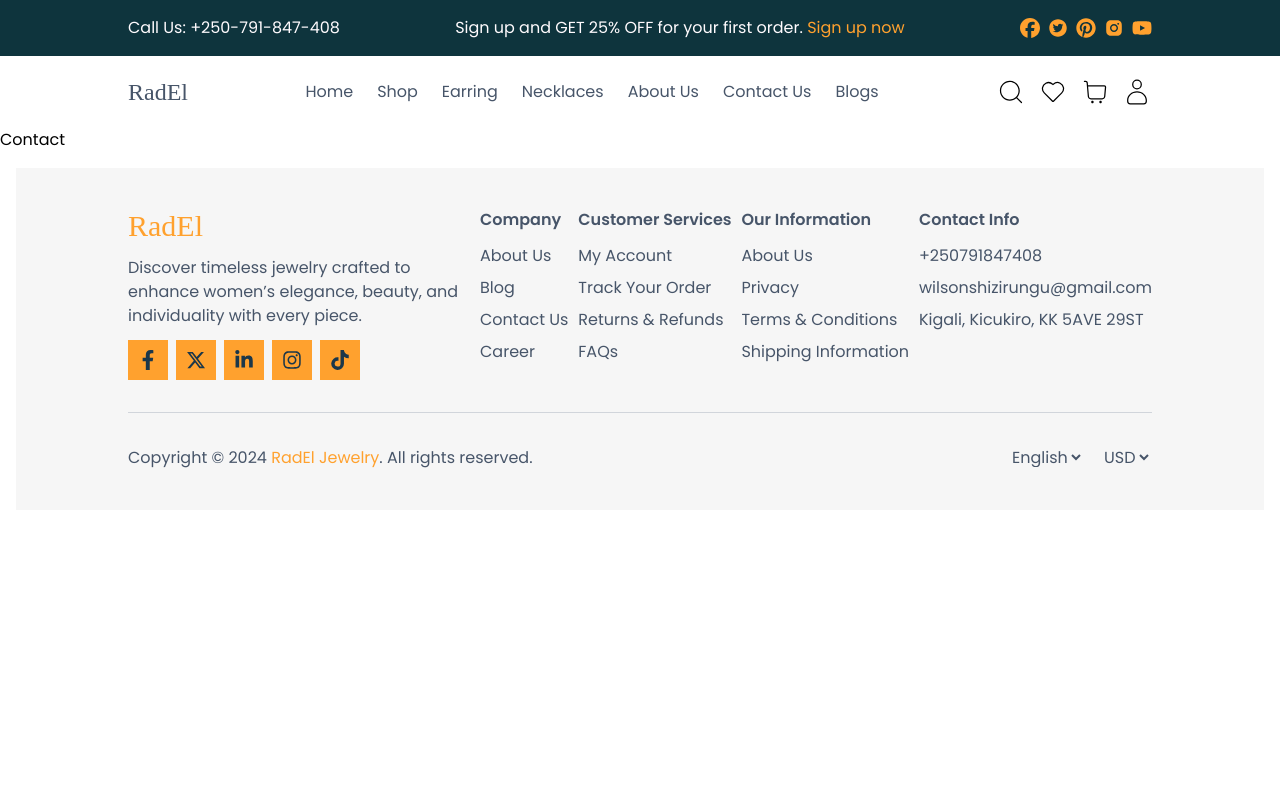
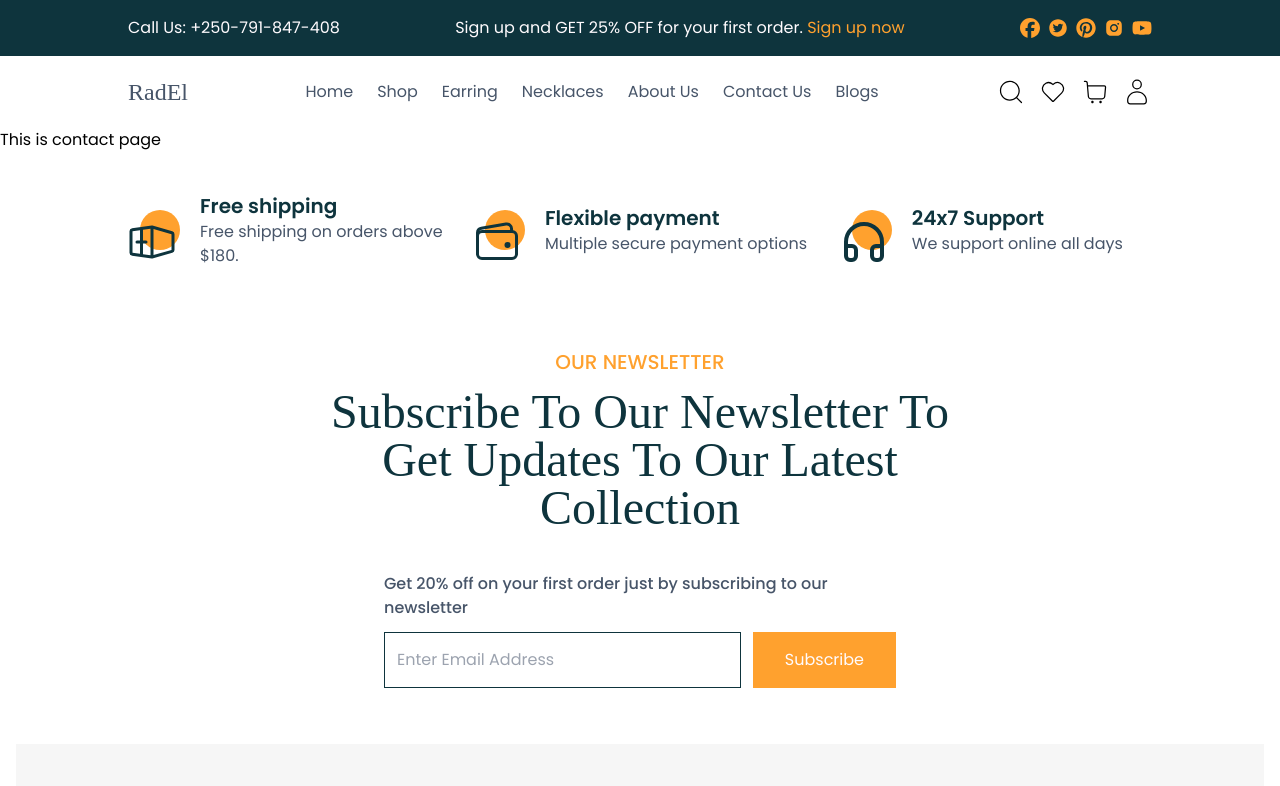
Before and after one commit to nshiziw/RadEL, a React (Vite) app: page /contact in a window 1280 px wide. Shown: the top 786 px of the page. Built offline with nearby package versions, Linux system fonts and the light colour scheme; a web font is replaced by a local one.

Commit message:
development

```diff
--- a/src/layouts/DefaultLayout.jsx
+++ b/src/layouts/DefaultLayout.jsx
@@ -4,6 +4,8 @@
 import Home from "../pages/Home";
 import Contact from "../pages/Contact";
 import Error from "../pages/auth/Error";
+import Shop from "../pages/Shop.jsx"
+import About from "../pages/About.jsx"
 
 const DefaultLayout = () => {
     return (
@@ -12,7 +14,9 @@
         <main>
             <Routes>
                 <Route index element={<Home />} /> {/* "/" route, same as the following */}
-                {/* <Route path="/" element={<Home />} /> "/" route */}
+                {/* <Route path="/" element={<Home />} /> "/" route */}\
+                <Route path="/shop" element={<Shop />} />
+                <Route path="/about" element={<About />} />
                 <Route path="/contact" element={<Contact />} />
                 <Route path="*" element={<Error />} /> {/* Catch-all route, 404 page */}
             </Routes>
--- /dev/null
+++ b/src/pages/About.jsx
@@ -0,0 +1,16 @@
+import Features from "../components/Features"
+import Newsletter from "../components/Newsletter"
+
+const About = () => {
+    return (
+        <main>
+            <section id="hero">
+                <h1>This is the about page</h1>
+            </section>
+            <Features />
+            <Newsletter />
+        </main>
+    )
+}
+
+export default About
--- a/src/pages/Contact.jsx
+++ b/src/pages/Contact.jsx
@@ -1,8 +1,16 @@
+import Features from "../components/Features"
+import Newsletter from "../components/Newsletter"
 
 const Contact = () => {
   return (
-    <div>Contact</div>
-  )
+    <main>
+      <section>
+        <h1>This is contact page</h1>
+      </section>
+      <Features />
+      <Newsletter />
+    </main>
+    )
 }
 
 export default Contact
--- /dev/null
+++ b/src/pages/Shop.jsx
@@ -0,0 +1,16 @@
+import Features from "../components/Features"
+import Newsletter from "../components/Newsletter"
+
+const Shop = () => {
+    return (
+        <main>
+            <section id="hero">
+                <h1>This is the shop page</h1>
+            </section>
+            <Features />
+            <Newsletter />
+        </main>
+    )
+}
+
+export default Shop
```
Also changed, not shown: src/layouts/Account.jsx (added), src/layouts/Faqs.jsx (added).
